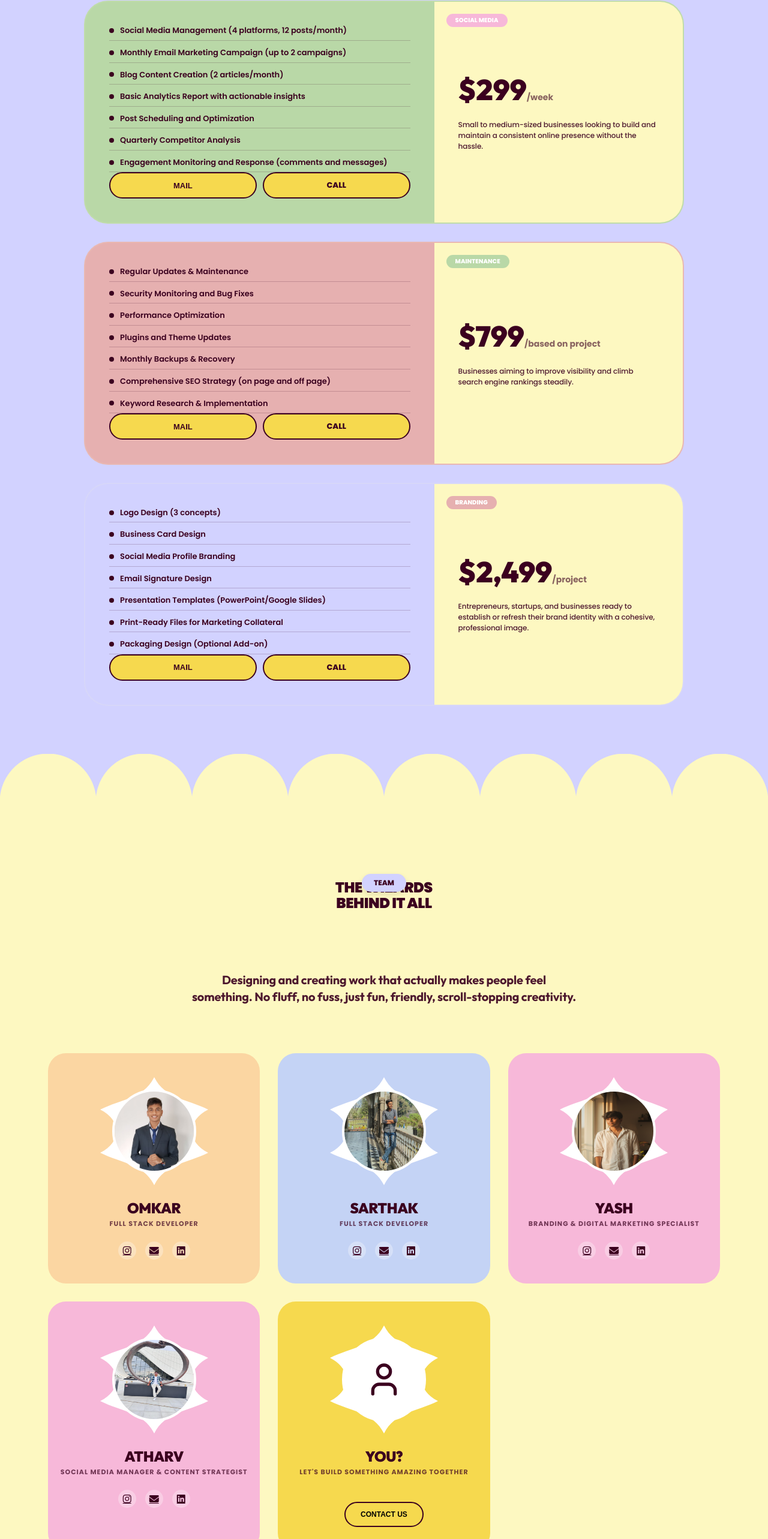
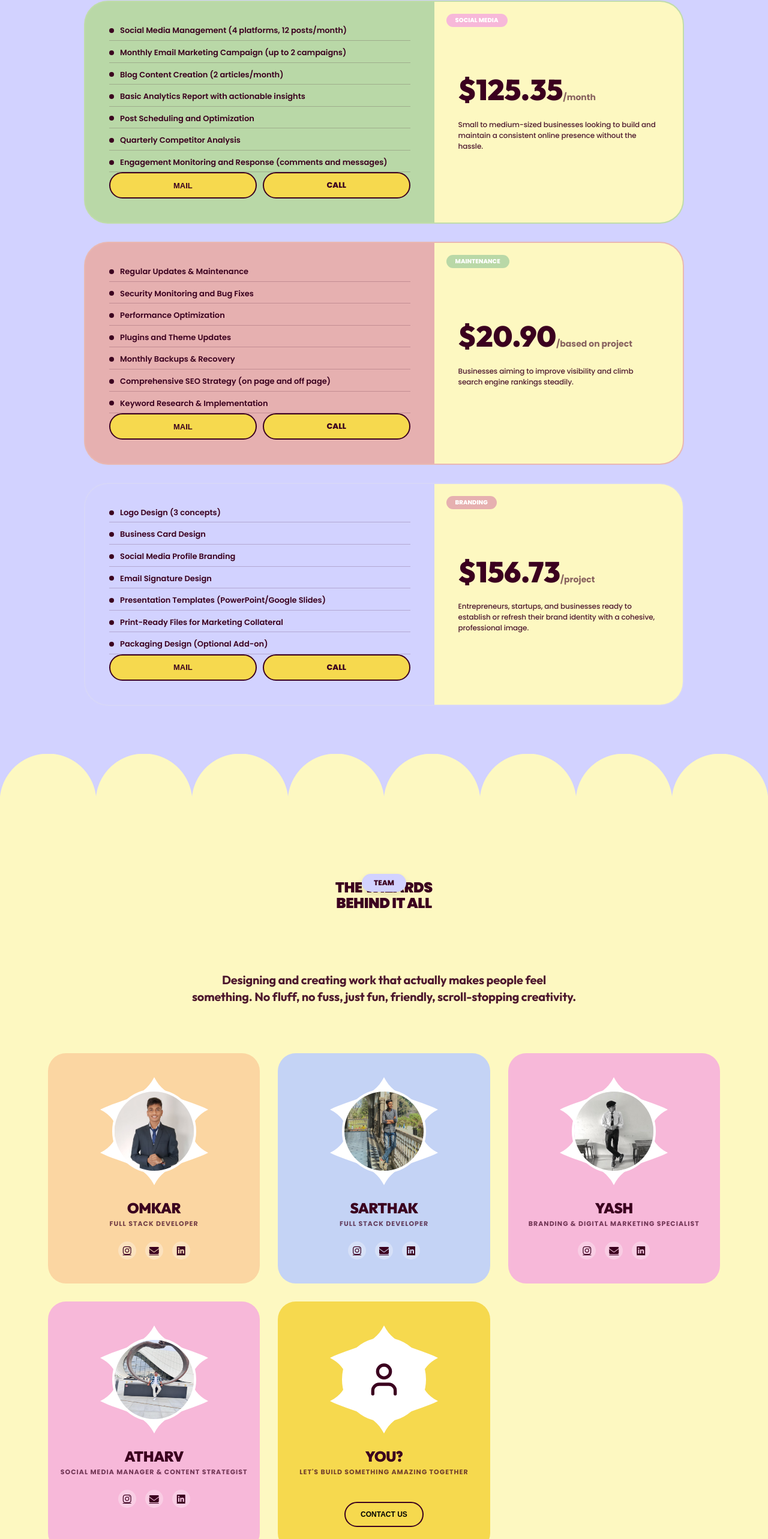
Before and after one commit to omkar2446/web-craft, a React (Vite) app in the folder frontend/: page / in a window 1280 px wide. Shown: the part 7385-9951 px from the top of the page at 60% size. Built offline with nearby package versions, Linux system fonts and the light colour scheme.

Commit message:
Pricing changes

```diff
--- a/frontend/src/components/Footer.jsx
+++ b/frontend/src/components/Footer.jsx
@@ -10,7 +10,7 @@ const Footer = () => {
     { label: 'Email', value: <a href="mailto:webcraft.studio003@gmail.com" style={{ color: 'inherit', textDecoration: 'none' }}>webcraft.studio003@gmail.com</a> },
     {
       label: 'Address',
-      value: <>413714<br />LONI,<br />AHMEDNAGAR<br />MAHARASHTRA</>
+      value: <>413714<br />LONI,<br />AHILYANAGAR<br />MAHARASHTRA</>
     },
     {
       label: 'Opening Hours',
@@ -79,7 +79,7 @@ const Footer = () => {
         transition={{ duration: 0.6, delay: 0.3 }}
       >
         <span className="bottom-text">Build it with the best Web Developer in Loni</span>
-        <span className="bottom-text">@webcraft-studios | Top Pune Digital Agency</span>
+        <span className="bottom-text">@webcraft-studio | Top Ahilyanagar's Digital Agency</span>
       </motion.div>
     </footer>
   );
--- a/frontend/src/components/Pricing.jsx
+++ b/frontend/src/components/Pricing.jsx
@@ -7,8 +7,8 @@ const Pricing = () => {
     {
       id: "mint",
       badge: "Social Media",
-      price: "$299",
-      period: "week",
+      price: "$125.35",
+      period: "month",
       cta: "Book a Call",
       description: "Small to medium-sized businesses looking to build and maintain a consistent online presence without the hassle.",
       features: [
@@ -24,7 +24,7 @@ const Pricing = () => {
     {
       id: "salmon",
       badge: "Maintenance",
-      price: "$799",
+      price: "$20.90",
       period: "based on project",
       cta: "Let's Talk",
       description: "Businesses aiming to improve visibility and climb search engine rankings steadily.",
@@ -41,7 +41,7 @@ const Pricing = () => {
     {
       id: "blue",
       badge: "Branding",
-      price: "$2,499",
+      price: "$156.73",
       period: "project",
       cta: "Get Started",
       description: "Entrepreneurs, startups, and businesses ready to establish or refresh their brand identity with a cohesive, professional image.",
@@ -59,9 +59,9 @@ const Pricing = () => {
 
   const handleMail = (plan) => {
     const message = `I'm interested in the ${plan.badge} plan (${plan.price}).\n\n` +
-                 `Plan Description: ${plan.description}\n\n` +
-                 `Plan Features:\n${plan.features.map(f => `- ${f}`).join('\n')}\n\n` +
-                 `Please get in touch with me!`;
+      `Plan Description: ${plan.description}\n\n` +
+      `Plan Features:\n${plan.features.map(f => `- ${f}`).join('\n')}\n\n` +
+      `Please get in touch with me!`;
 
     // 1. Dispatch custom event to fill the form
     const event = new CustomEvent('fillContactForm', { detail: { message } });
--- a/frontend/src/components/Team.jsx
+++ b/frontend/src/components/Team.jsx
@@ -29,7 +29,7 @@ const Team = () => {
       name: "yash",
       role: "Branding & Digital Marketing Specialist",
       color: "card-pink",
-      photo: "/yash.jpeg",
+      photo: "/yash.jpg.jpeg",
       instagram: "https://instagram.com/yashtambe1",
       email: "mailto:tambeyash90@gmail.com",
       linkedin: "https://linkedin.com",
```
Also changed, not shown: frontend/public/yash.jpeg (deleted), frontend/public/yash.jpg.jpeg (added).
